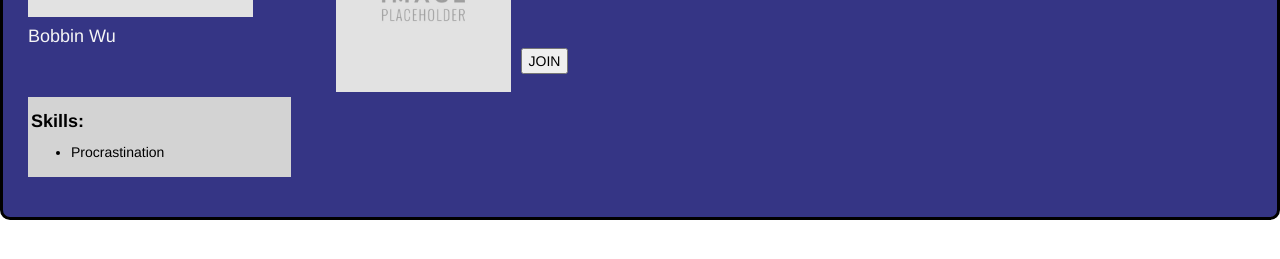
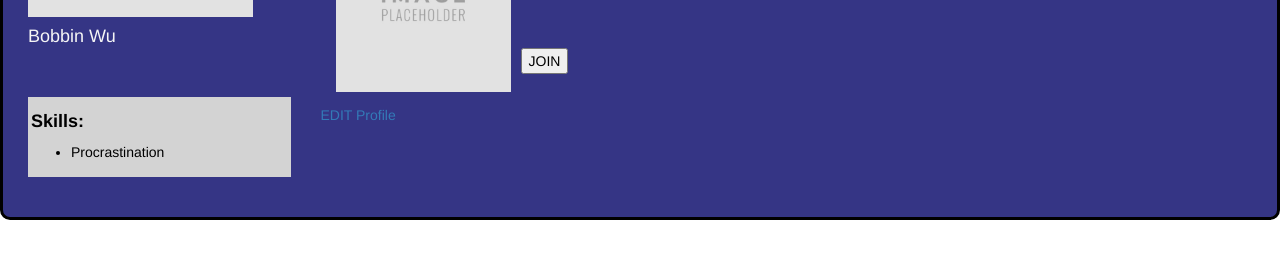
Before and after one commit to LOCosta/CS326-Etc-Etc-Etc, a Django app: page /rendezvous/user/7576ff30099940c7925c06cd2930d72c/ in a window 1280 px wide. Shown: the part 291-550 px from the top of the page. Run offline with Django 3.2, Linux system fonts and the light colour scheme; a user stored in the database is signed in; data comes from the database, SQL or seed files in the repository; some libraries are stand-ins or nearby versions.

Commit message:
Admin edit

```diff
--- a/Etc_Etc_Etc/rendezvous/templates/profile.html
+++ b/Etc_Etc_Etc/rendezvous/templates/profile.html
@@ -70,7 +70,7 @@
               <div class="container">{{ user_name }} has not contributed to any projects ...</div>
             {% endif %}
             <h6>          </h6>
-            {% if user.is_authenticated and user.profile.id.hex == id %}
+            {% if user.is_authenticated and user.profile.id.hex == id or perms.rendezvous.can_change_profile %}
             <a href= "./update" type="button" class="edit">EDIT Profile</a>
             {% endif %}
         </div>
--- a/Etc_Etc_Etc/rendezvous/templates/project.html
+++ b/Etc_Etc_Etc/rendezvous/templates/project.html
@@ -13,7 +13,7 @@
     <div class="jumbotron">
         <div class="page-header" align="middle">
             <h2>Project View</h2>
-            {% if user.is_authenticated and proj_creator.id.hex == user.profile.id.hex %}
+            {% if user.is_authenticated and proj_creator.id.hex == user.profile.id.hex or perms.rendezvous.can_change_project %}
             <a href="./update/">Edit</a>
             {% endif %}
         </div>
```
